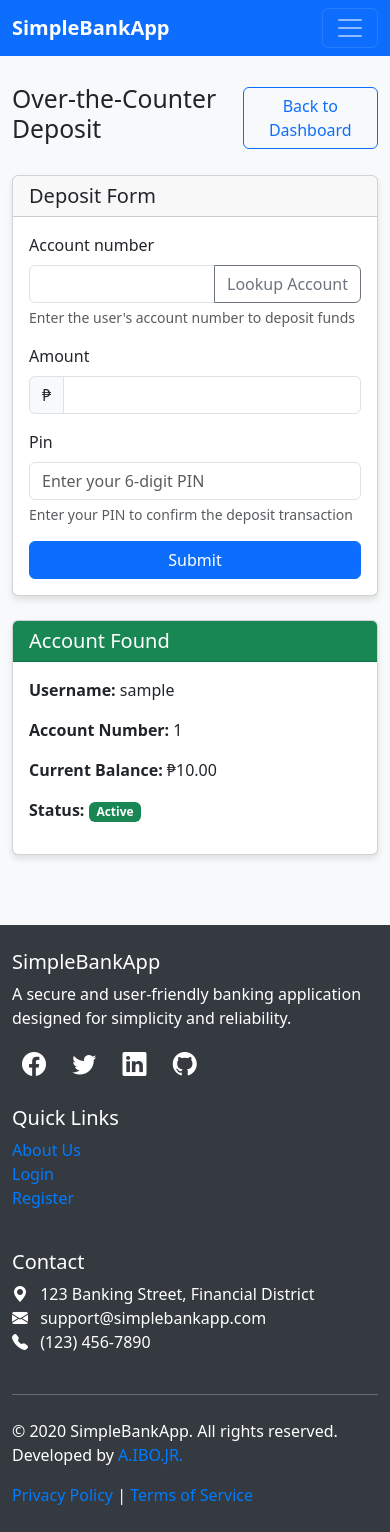
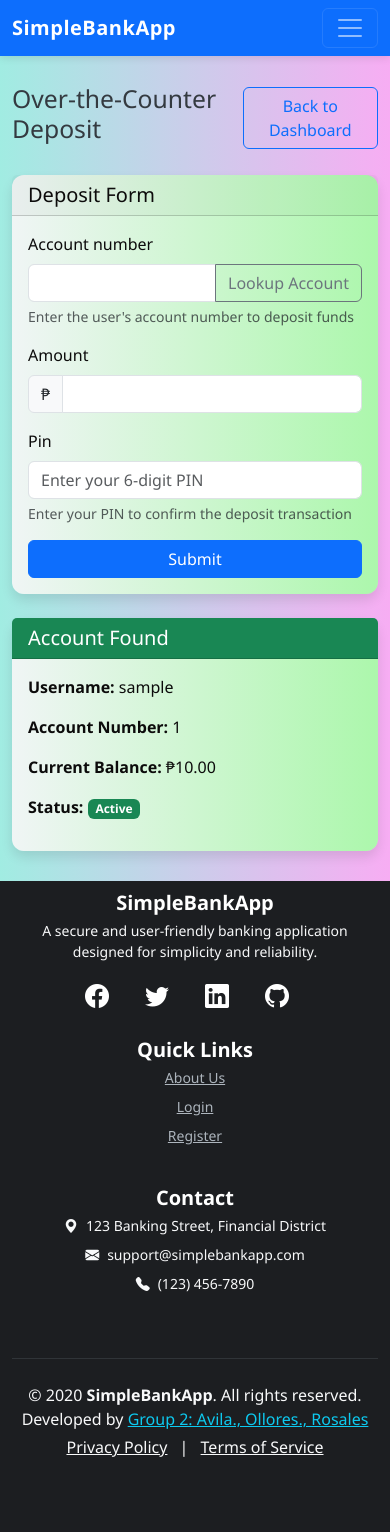
Before and after one commit to Devcavi19/simple-banking-app-v2, a Python web app: template templates/admin/deposit.html in a window 390 px wide. After the commit the page ends 1457 px from the top, so only its background shows below. Run offline with Jinja, Linux system fonts and the light colour scheme; the template is opened without the code that fills it: most values are stand-ins (such as "Sample title", 1, 10 or a date in 2020); form fields are guessed from the names that the template uses.

Commit message:
Enhance UI with responsive design, Added dark mode theme for user selection, and improved footer layout

```diff
--- a/templates/base.html
+++ b/templates/base.html
@@ -11,74 +11,206 @@
     <!-- Bootstrap Icons -->
     <link href="https://cdn.jsdelivr.net/npm/bootstrap-icons@1.10.0/font/bootstrap-icons.css" rel="stylesheet">
     <style>
+    :root {
+        --primary: #0d6efd;
+        --secondary: #6c757d;
+        --success: #198754;
+        --danger: #dc3545;
+        --info: #0dcaf0;
+        --light: #f8f9fa;
+        --dark: #212529;
+    }
+
     body {
         padding-top: 60px;
-            background-color: #f8f9fa;
+        background: linear-gradient(to right, #a1ece2, #f7adf3);
         min-height: 100vh;
         display: flex;
         flex-direction: column;
+        font-family: 'Segoe UI', Tahoma, Geneva, Verdana, sans-serif;
+        color: #343a40;
     }
+
+    .navbar {
+        box-shadow: 0 2px 8px rgba(0, 0, 0, 0.1);
+    }
+
     .navbar-brand {
         font-weight: bold;
+        font-size: 1.25rem;
+        letter-spacing: 0.5px;
     }
+
+    .nav-link {
+        transition: color 0.3s ease;
+    }
+     .nav-link.active {
+    color: #ebee22 !important;
+    font-weight: bold;
+    }
+
+
+    .nav-link:hover {
+        color: #f8f9fa !important;
+        text-decoration: underline;
+    }
+
     .card {
         margin-bottom: 20px;
-            box-shadow: 0 4px 6px rgba(0,0,0,0.1);
+        border: none;
+        border-radius: 12px;
+        box-shadow: 0 6px 12px rgba(0, 0, 0, 0.1);
+        transition: transform 0.2s ease;
     }
+
+
+    .card,
     .transaction-item {
-            border-left: 4px solid #dee2e6;
-            padding: 10px;
-            margin-bottom: 10px;
-            background-color: white;
+    background: linear-gradient(to right, #f0f5f5, #acf7ac);
+    color: #0c0b0b;
     }
+
+    .card:hover {
+        transform: translateY(-4px);
+    }
+
+    .balance-card {
+        background: linear-gradient(135deg, var(--primary), #6610f2);
+        color: white;
+        border: none;
+    }
+
+    .transaction-item {
+        border-left: 5px solid #dee2e6;
+        padding: 12px 15px;
+        margin-bottom: 12px;
+        border-radius: 6px;
+        background-color: #fff;
+        transition: background-color 0.2s ease;
+    }
+
+    .transaction-item:hover {
+        background-color: #f1f1f1;
+    }
+
     .transaction-item.sent {
-            border-left-color: #dc3545;
+        border-left-color: var(--danger);
     }
+
     .transaction-item.received {
-            border-left-color: #28a745;
+        border-left-color: var(--success);
     }
-        .balance-card {
-            background: linear-gradient(135deg, #007bff, #6610f2);
-            color: white;
+
+    .flash-messages {
+        margin-top: 15px;
     }
-        .flash-messages {
-            margin-top: 10px;
+
+    .account-badge {
+        font-size: 0.75rem;
+        padding: 4px 10px;
+        border-radius: 20px;
+        margin-left: 6px;
     }
-        .account-badge {
-            font-size: 12px;
-            padding: 3px 8px;
-            border-radius: 10px;
-            margin-left: 5px;
-        }
+
     .content {
         flex: 1 0 auto;
     }
+
     .footer {
         flex-shrink: 0;
-            background-color: #343a40;
-            color: white;
-            padding: 25px 0;
-            margin-top: 50px;
+        background: #1c1e21;
+        color: #ddd;
+        padding: 10px 0;
+        margin-top: 10px;
     }
+
+    .footer h5 {
+        color: #fff;
+        font-weight: bold;
+        margin-bottom: 5px;
+    }
+
     .footer a {
-            color: #007bff;
-            text-decoration: none;
+        color: #adb5bd;
+        transition: color 0.2s ease;
     }
+
     .footer a:hover {
-            color: #0056b3;
-            text-decoration: underline;
+        color: var(--info);
     }
+
     .social-icons {
         font-size: 1.5rem;
     }
+
     .social-icons a {
         margin: 0 10px;
         color: white;
+        transition: color 0.3s ease;
     }
+
     .social-icons a:hover {
-            color: #007bff;
+        color: var(--primary);
+    }
+    .footer .row > div {
+  text-align: center;
+    }
+
+    .footer ul {
+    padding: 0;
+    }
+
+
+    .footer ul li {
+      margin-bottom: 8px;
+    }
+    /* Dark Mode Styles */
+    body.dark-mode {
+    background: linear-gradient(to right, #969797, #a0879f);
+    color: #f1f1f1;
+    }
+
+    body.dark-mode .card,
+    body.dark-mode .transaction-item {
+    background: linear-gradient(to right, #35504c, #553c54);
+    color: #eaeaea;
+    }
+
+    body.dark-mode .navbar,
+    body.dark-mode .footer {
+    background-color: #1c1c1c !important;
+    }
+
+    body.dark-mode .nav-link,
+    body.dark-mode .navbar-brand {
+    color: #f1f1f1 !important;
+    }
+
+    body.dark-mode .dropdown-menu {
+    background-color: #2a2a2a;
+    color: #fff;
+    }
+
+    body.dark-mode .dropdown-item {
+    color: #fff;
+    }
+
+    body.dark-mode .dropdown-item:hover {
+    background-color: #343a40;
+    }
+
+    @media (max-width: 768px) {
+        .footer {
+            text-align: center;
+        }
+
+        .footer .row > div {
+            margin-bottom: 30px;
+        }
+
     }
 </style>
+
 </head>
 <body>
     <nav class="navbar navbar-expand-md navbar-dark bg-primary fixed-top">
@@ -90,17 +222,17 @@
             <div class="collapse navbar-collapse" id="navbarNav">
                 <ul class="navbar-nav me-auto">
                     <li class="nav-item">
-                        <a class="nav-link" href="{{ url_for('about') }}">About</a>
+                        <a class="nav-link {% if request.endpoint == 'about' %}active{% endif %}" href="{{ url_for('about') }}">About</a>
                     </li>
                     {% if current_user.is_authenticated %}
                     <li class="nav-item">
-                        <a class="nav-link" href="{{ url_for('index') }}">Home</a>
+                          <a class="nav-link {% if request.endpoint == 'index' %}active{% endif %}" href="{{ url_for('index') }}">Home</a>
                     </li>
                     <li class="nav-item">
-                        <a class="nav-link" href="{{ url_for('account') }}">Account</a>
+                          <a class="nav-link {% if request.endpoint == 'account' %}active{% endif %}" href="{{ url_for('account') }}">Account</a>
                     </li>
                     <li class="nav-item">
-                        <a class="nav-link" href="{{ url_for('transfer') }}">Transfer</a>
+                          <a class="nav-link {% if request.endpoint == 'transfer' %}active{% endif %}" href="{{ url_for('transfer') }}">Transfer</a>
                     </li>
                     {% if current_user.is_manager %}
                     <li class="nav-item dropdown">
@@ -148,11 +280,17 @@
                     </li>
                     {% else %}
                     <li class="nav-item">
-                        <a class="nav-link" href="{{ url_for('login') }}">Login</a>
+                        <a class="nav-link {% if request.endpoint == 'login' %}active{% endif %}" href="{{ url_for('login') }}">Login</a>
                     </li>
                     <li class="nav-item">
-                        <a class="nav-link" href="{{ url_for('register') }}">Register</a>
+                         <a class="nav-link {% if request.endpoint == 'register' %}active{% endif %}" href="{{ url_for('register') }}">Register</a>
                     </li>
+                    <li class="nav-item d-flex align-items-center">
+                        <button id="darkModeToggle" title="Toggle Dark Mode" class="btn p-0 border-0 bg-transparent" style="font-size: 1.2rem;">
+                            🌙
+                        </button>
+                    </li>
+
                     {% endif %}
                 </ul>
             </div>
@@ -178,21 +316,22 @@
 
     <!-- Footer -->
     <footer class="footer">
-        <div class="container">
-            <div class="row">
-                <div class="col-md-4 mb-4 mb-md-0">
+  <div class="container text-light">
+    <div class="row justify-content-center text-center">
+  <div class="col-md-3 mx-3 mb-4">
     <h5>SimpleBankApp</h5>
-                    <p class="mb-3">A secure and user-friendly banking application designed for simplicity and reliability.</p>
-                    <div class="social-icons">
-                        <a href="#"><i class="bi bi-facebook"></i></a>
-                        <a href="#"><i class="bi bi-twitter"></i></a>
-                        <a href="#"><i class="bi bi-linkedin"></i></a>
-                        <a href="#"><i class="bi bi-github"></i></a>
+    <p class="small">A secure and user-friendly banking application designed for simplicity and reliability.</p>
+    <div class="social-icons d-flex justify-content-center">
+      <a href="#"><i class="bi bi-facebook me-3"></i></a>
+      <a href="#"><i class="bi bi-twitter me-3"></i></a>
+      <a href="#"><i class="bi bi-linkedin me-3"></i></a>
+      <a href="#"><i class="bi bi-github me-3"></i></a>
     </div>
   </div>
-                <div class="col-md-4 mb-4 mb-md-0">
+
+  <div class="col-md-3 mx-3 mb-4">
     <h5>Quick Links</h5>
-                    <ul class="list-unstyled">
+    <ul class="list-unstyled small">
       <li><a href="{{ url_for('about') }}">About Us</a></li>
       {% if current_user.is_authenticated %}
       <li><a href="{{ url_for('account') }}">My Account</a></li>
@@ -203,29 +342,51 @@
       {% endif %}
     </ul>
   </div>
-                <div class="col-md-4">
+
+  <div class="col-md-3 mx-3 mb-4">
     <h5>Contact</h5>
-                    <ul class="list-unstyled">
-                        <li><i class="bi bi-geo-alt-fill me-2"></i> 123 Banking Street, Financial District</li>
-                        <li><i class="bi bi-envelope-fill me-2"></i> support@simplebankapp.com</li>
-                        <li><i class="bi bi-telephone-fill me-2"></i> (123) 456-7890</li>
+    <ul class="list-unstyled small">
+      <li><i class="bi bi-geo-alt-fill me-2"></i>123 Banking Street, Financial District</li>
+      <li><i class="bi bi-envelope-fill me-2"></i>support@simplebankapp.com</li>
+      <li><i class="bi bi-telephone-fill me-2"></i>(123) 456-7890</li>
     </ul>
   </div>
 </div>
-            <hr class="mt-4 mb-4">
-            <div class="row">
-                <div class="col-md-6 mb-3 mb-md-0">
-                    <p class="mb-0">&copy; {{ current_year }} SimpleBankApp. All rights reserved. Developed by <a href="https://github.com/lanlanjr" target="_blank">A.IBO.JR.</a></p>
-                </div>
-                <div class="col-md-6 text-md-end">
+
+
+    <hr class="border-secondary my-4">
+
+    <div class="text-center meduim">
+      <p class="mb-1">
+        &copy; {{ current_year }} <strong>SimpleBankApp</strong>. All rights reserved.<br>
+        Developed by <a href="https://github.com/Devcavi19/simple-banking-app-v2" class="text-info" target="_blank">Group 2: Avila., Ollores., Rosales</a>
+      </p>
       <p class="mb-0">
-                        <a href="#">Privacy Policy</a> |
-                        <a href="#">Terms of Service</a>
+        <a href="#" class="text-light me-2">Privacy Policy</a> |
+        <a href="#" class="text-light ms-2">Terms of Service</a>
       </p>
     </div>
   </div>
-        </div>
 </footer>
+
+<script>
+    const toggle = document.getElementById('darkModeToggle');
+    const body = document.body;
+
+    // Load saved mode on page load
+    if (localStorage.getItem('dark-mode') === 'true') {
+        body.classList.add('dark-mode');
+    }
+    if (toggle) {
+        toggle.addEventListener('click', () => {
+            body.classList.toggle('dark-mode');
+            localStorage.setItem('dark-mode', body.classList.contains('dark-mode'));
+        });
+    }
+
+</script>
+
+
 
     <!-- Bootstrap JS -->
     <script src="https://cdn.jsdelivr.net/npm/bootstrap@5.3.0/dist/js/bootstrap.bundle.min.js"></script>
```
Lines whose indentation alone changed are shown as unchanged.
